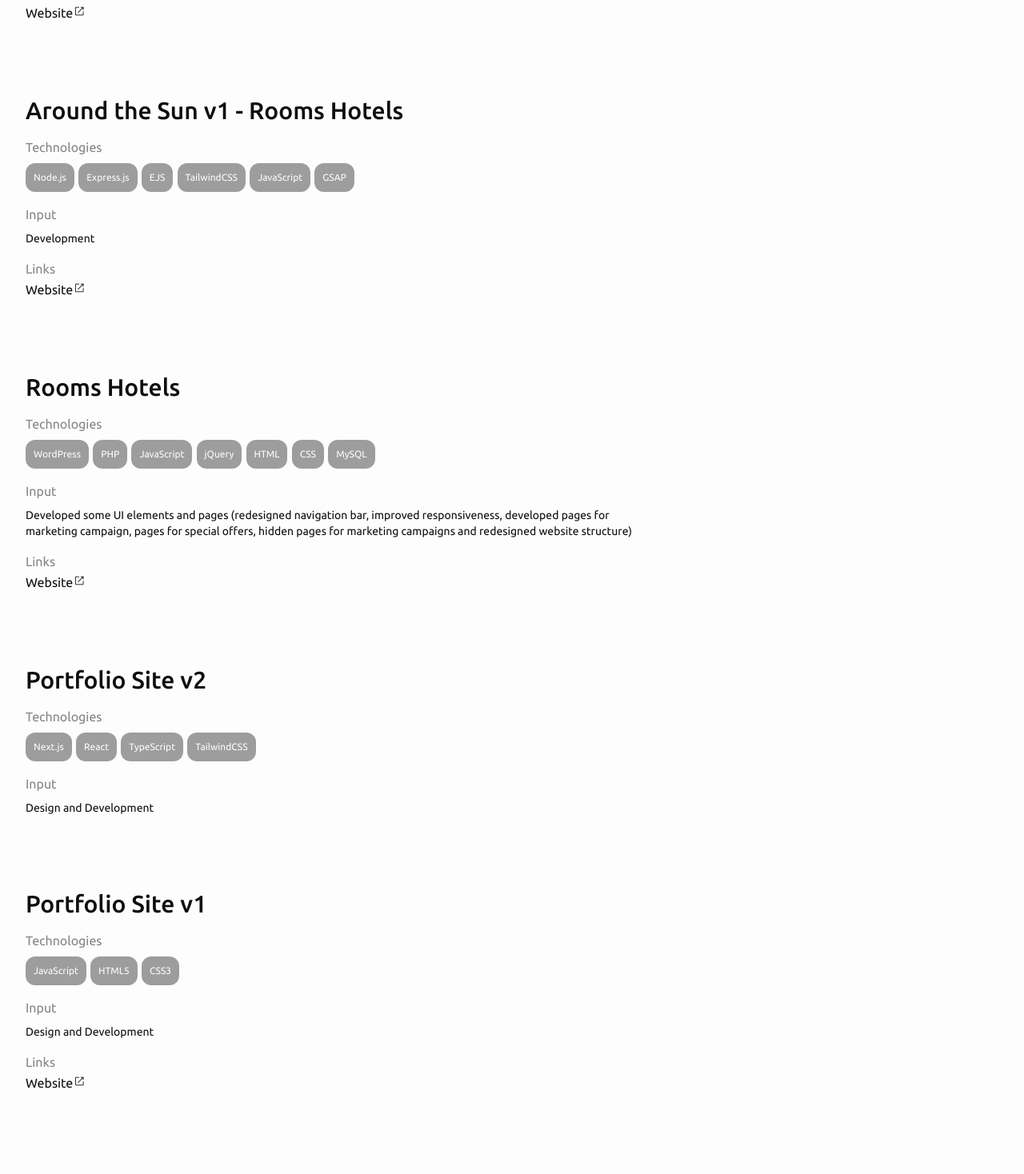
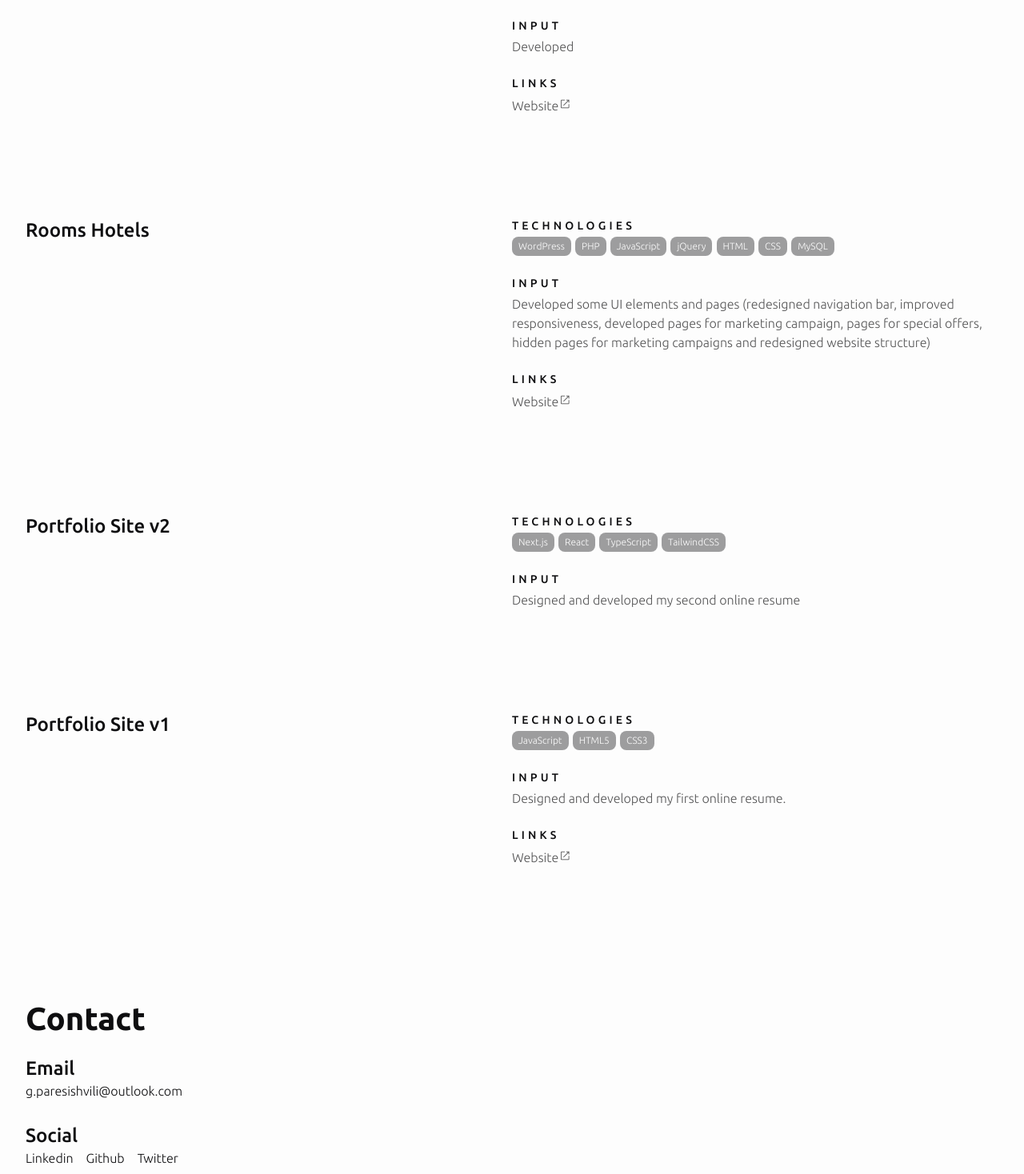
Before and after one commit to blobmold/georgeparesishvili.com_v2, a Next.js app: page / in a window 1280 px wide. Shown: the part 1082-2550 px from the top of the page at 80% size. Built offline with nearby package versions, Linux system fonts and the light colour scheme.

Commit message:
Restyled projects section - grid

```diff
--- a/src/components/atoms/InputRow/index.tsx
+++ b/src/components/atoms/InputRow/index.tsx
@@ -9,9 +9,10 @@ const InputRow = ({ input }: InputRowProps): JSX.Element => {
     if (!input || input.length === 0) return <></>
 
     return (
-        <div className={"space-y-2"}>
-            <h4 className={"dark:text-secondary/50 text-primary/50"}>Input</h4>
-            <p className={"text-sm md:col-span-3"}>{input}</p>
+        <div className={"space-y-1 max-w-screen-md"}>
+            {/* <h4 className={"dark:text-secondary/50 text-primary/50"}>Input</h4> */}
+            <h4 className={"tracking-[0.3em] text-sm uppercase"}>Input</h4>
+            <p className={"md:col-span-3 text-sm md:text-base dark:text-secondary/70 text-primary/70"}>{input}</p>
         </div>
     )
 }
--- a/src/components/atoms/LinksRow/index.tsx
+++ b/src/components/atoms/LinksRow/index.tsx
@@ -9,11 +9,15 @@ const LinksRow = ({ links }: LinksRowProps): JSX.Element => {
     if (!links || links?.length === 0) return <></>
 
     return <>
-        <div className={"space-y-2"}>
-            <h4 className={"dark:text-secondary/50 text-primary/50"}>Links</h4>
+        <div className={"space-y-1 max-w-screen-md"}>
+            {/* <h4 className={"dark:text-secondary/50 text-primary/50"}>Links</h4> */}
+            <h4 className={"tracking-[0.3em] text-sm uppercase"}>Links</h4>
             {
                 links.map((link, index) => (
-                    <Link key={index} href={link.url} target={"_blank"} className={"capitalize group"}>
+
+                    // No need to display the link if URL does not exist
+                    link?.url &&
+                    <Link key={index} href={link.url} target={"_blank"} className={"capitalize group inline-block text-sm md:text-base dark:text-secondary/70 text-primary/70"}>
                         <span className="underlineAnim">{link.label}</span>
                         <span className="material-symbols-outlined text-base">open_in_new</span>
                     </Link>
--- a/src/components/atoms/TechnologiesRow/index.tsx
+++ b/src/components/atoms/TechnologiesRow/index.tsx
@@ -9,8 +9,9 @@ const TechnologiesRow = ({ technologies }: TechnologiesRowProps): JSX.Element =>
     if (!technologies || technologies.length === 0) return <></>
 
     return (
-        <div className={"space-y-2"}>
-            <h4 className={"dark:text-secondary/50 text-primary/50"}>Technologies</h4>
+        <div className={"space-y-1 max-w-screen-md"}>
+            {/* <h4 className={"dark:text-secondary/50 text-primary/50"}>Technologies</h4> */}
+            <h4 className={"tracking-[0.3em] text-sm uppercase"}>Technologies</h4>
             <div className={"flex flex-wrap gap-[0.325rem] md:col-span-3"}>
                 {
                     technologies.map((technology, i) => (
--- a/src/components/molecules/ProjectsCard/index.tsx
+++ b/src/components/molecules/ProjectsCard/index.tsx
@@ -3,11 +3,11 @@ import InputRow from "../../atoms/InputRow"
 import TechnologiesRow from "../../atoms/TechnologiesRow"
 import LinksRow from "../../atoms/LinksRow"
 
-const ProjectsCard = ({ data }: { data: Data }): JSX.Element => {
+function ProjectsCard({ data }: { data: Data} ): JSX.Element {
     return (
-        <div className={"space-y-4 max-w-screen-md"}>
-            <h3 className={"pt-[2em]"}>{data.title}</h3>
-            <div className={"space-y-4"}>
+        <div className={"grid grid-cols-1 lg:grid-cols-2 gap-y-6 md:gap-0"}>
+            <h3>{data.title}</h3>
+            <div className={"space-y-6"}>
                 <TechnologiesRow technologies={data.technologies} />
                 <InputRow input={data.input} />
                 <LinksRow links={data.links} />
--- a/src/components/organisms/Footer/index.tsx
+++ b/src/components/organisms/Footer/index.tsx
@@ -1,23 +1,25 @@
 import contactData from "../../../data/contactData";
 
-const Footer = (): JSX.Element => {
+function Footer(): JSX.Element {
     return (<>
         <footer className={"gp-global_width my-36"}>
             <h2 className={"my-7"} id={"contact"}><a href="#contact">Contact</a></h2>
             <div className={"space-y-7"}>
-                {
-                    contactData?.email
+                {contactData?.email
                     && <div>
-                        <h3>Email:</h3>
-                        <a href={`mailto:${contactData.email}`}>{contactData.email}</a>
+                        <h3>Email</h3>
+                        <a href={`mailto:${contactData.email}`} className={'underlineAnim'}>{contactData.email}</a>
+                    </div>}
+                {(contactData?.social && contactData.social.length > 0)
+                    &&
+                    newFunction()}
             </div>
+        </footer>
+    </>);
 
-                }
-                {
-                    (contactData?.social && contactData.social.length > 0)
-                    &&
-                    <div>
-                        <h3>Social:</h3>
+    function newFunction(): JSX.Element {
+        return <div>
+            <h3>Social</h3>
             <ul className={"flex space-x-4"}>
                 {contactData.social.map((network, i) => (
                     <li key={`social-${i}`}>
@@ -25,11 +27,8 @@ const Footer = (): JSX.Element => {
                     </li>
                 ))}
             </ul>
-                    </div>
+        </div>;
     }
-            </div>
-        </footer>
-    </>)
 }
 
 export default Footer;
--- a/src/components/organisms/ProjectsSection/index.tsx
+++ b/src/components/organisms/ProjectsSection/index.tsx
@@ -8,13 +8,13 @@ const ProjectsSection = (): JSX.Element => {
     if (projects.length === 0) return <></>;
 
     return (<>
-        <section className="gp-global_width">
-            <h2 className={"my-12"} id="projects">
+        <section className="gp-global_width space-y-8">
+            <h2 id="projects">
                 <a href="#projects">
                     {title}
                 </a>
             </h2>
-            <ul className={"space-y-8"}>
+            <ul className={"space-y-32"}>
                 {
                     projects.map((project, i) => (
                         <li key={`project-${i}`}>
--- a/src/data/projectsData.ts
+++ b/src/data/projectsData.ts
@@ -15,7 +15,7 @@ const projectsData = {
         {
             title: "Around the Sun v1 - Rooms Hotels",
             technologies: ["Node.js", "Express.js", "EJS", "TailwindCSS", "JavaScript", "GSAP"],
-            input: "Development",
+            input: "Developed ",
             links: [
                 {
                     label: "website",
@@ -37,12 +37,12 @@ const projectsData = {
         {
             title: "Portfolio Site v2",
             technologies: ["Next.js", "React", "TypeScript", "TailwindCSS"],
-            input: "Design and Development"
+            input: "Designed and developed my second online resume"
         },
         {
             title: "Portfolio Site v1",
             technologies: ["JavaScript", "HTML5", "CSS3"],
-            input: "Design and Development",
+            input: "Designed and developed my first online resume.",
             links: [
                 {
                     label: "website",
--- a/src/styles/globals.css
+++ b/src/styles/globals.css
@@ -4,16 +4,16 @@
 
 @layer base {
     body {
-        @apply font-ubuntu;
+        @apply font-ubuntu font-light
     }
+    /* h1, h2, h3, h4, h5, h6 {
+        @apply font-lora
+    } */
     h1 {
-        @apply text-5xl font-bold;
+        @apply text-8 md:text-5xl font-bold;
     }
     h2 {
-        @apply text-[40px] font-bold inline-block;
-    }
-    h3 {
-        @apply text-3xl font-medium;
+        @apply text-2xl md:text-3xl md:text-10 font-bold inline-block;
     }
     h2 > a {
         @apply flex items-center;
@@ -27,6 +27,12 @@
     h2:hover > a:after {
         @apply opacity-30;
     }
+    h3 {
+        @apply text-xl md:text-2xl font-medium;
+    }
+    h4 {
+        @apply text-lg font-medium
+    }
 }
 
 @layer components {
@@ -34,7 +40,7 @@
         @apply max-w-7xl mx-auto px-4 sm:px-6 md:px-8;
     }
     .tag {
-        @apply inline-block p-[10px] dark:text-primary dark:bg-secondary/[0.4] text-secondary bg-primary/[0.4] rounded-xl text-xs hover:opacity-80 transition-opacity;
+        @apply inline-block px-2 py-1  dark:text-primary dark:bg-secondary/[0.4] text-secondary bg-primary/[0.4] rounded-lg text-xs hover:opacity-80 transition-opacity;
     }
 
     .underlineAnim {
--- a/tailwind.config.js
+++ b/tailwind.config.js
@@ -9,6 +9,11 @@ module.exports = {
             },
             fontFamily: {
                 ubuntu: ["Ubuntu", "sans-serif"],
+                lora: ["Lora", "serif"],
+            },
+            fontSize: {
+                8: "2rem",
+                10: "2.5rem",
             },
         },
     },
```
Lines whose indentation alone changed are shown as unchanged.
